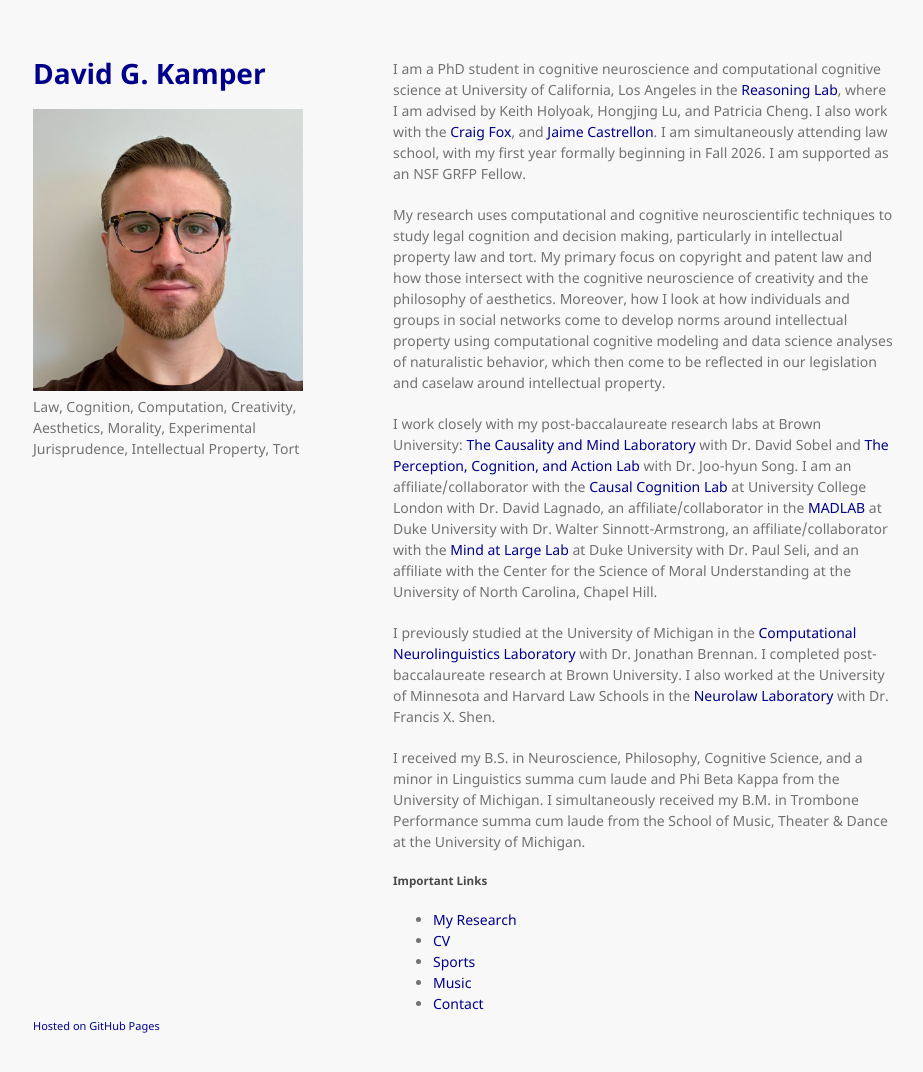
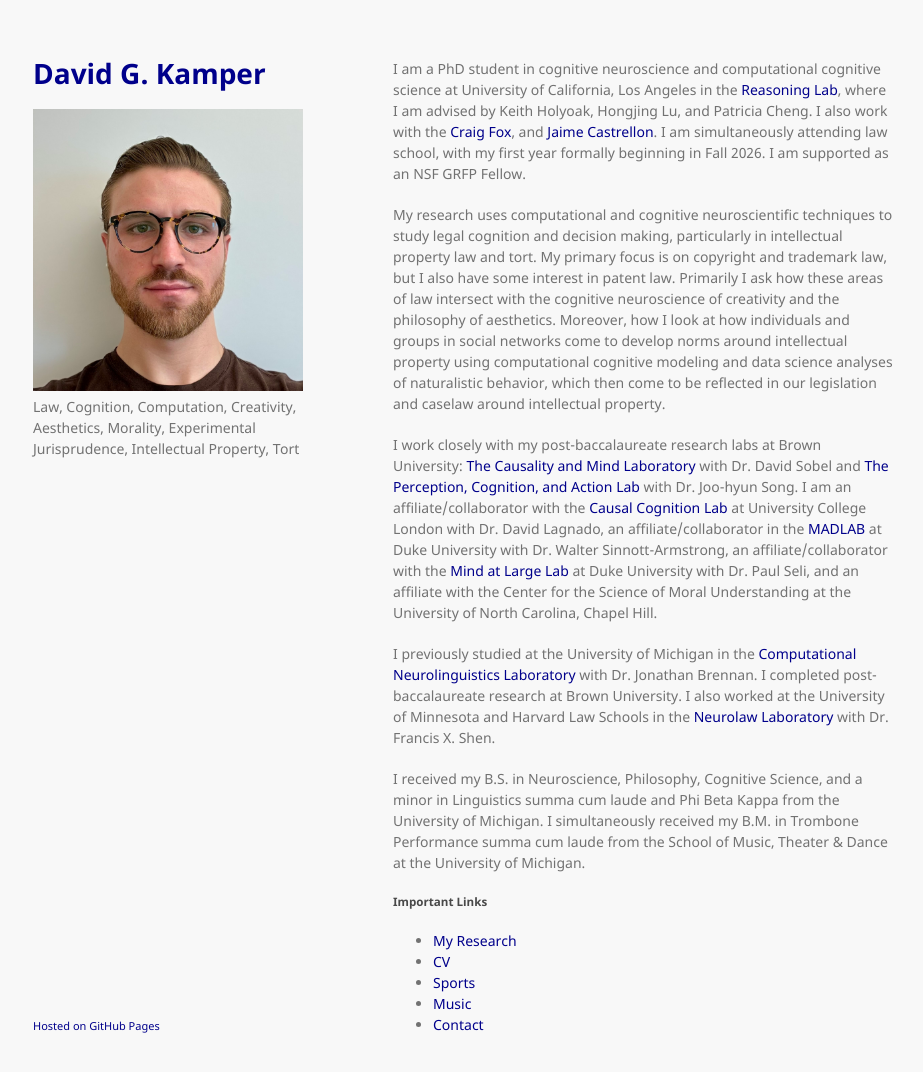
Before and after one commit to dgkamper/dgkamper.github.io, a Jekyll site: the page built from index.md, in a window 1280 px wide and 1105 px high. Shown: the top 1072 px of the window, without its empty margins (177-1100 px from the left). Built offline with Jekyll 4.4.1, drawn with Linux system fonts in a browser that asks for light colours.

Commit message:
Update index.md

```diff
--- a/index.md
+++ b/index.md
@@ -4,7 +4,7 @@
 
 I am a PhD student in cognitive neuroscience and computational cognitive science at University of California, Los Angeles in the [Reasoning Lab](https://reasoninglab.psych.ucla.edu/), where I am advised by Keith Holyoak, Hongjing Lu, and Patricia Cheng. I also work with the [Craig Fox](https://www.craigrfox.com/), and [Jaime Castrellon](https://www.castrellonlab.psych.ucla.edu/). I am simultaneously attending law school, with my first year formally beginning in Fall 2026. I am supported as an NSF GRFP Fellow.
 
-My research uses computational and cognitive neuroscientific techniques to study legal cognition and decision making, particularly in intellectual property law and tort. My primary focus on copyright and patent law and how those intersect with the cognitive neuroscience of creativity and the philosophy of aesthetics. Moreover, how I look at how individuals and groups in social networks come to develop norms around intellectual property using computational cognitive modeling and data science analyses of naturalistic behavior, which then come to be reflected in our legislation and caselaw around intellectual property.
+My research uses computational and cognitive neuroscientific techniques to study legal cognition and decision making, particularly in intellectual property law and tort. My primary focus is on copyright and trademark law, but I also have some interest in patent law. Primarily I ask how these areas of law intersect with the cognitive neuroscience of creativity and the philosophy of aesthetics. Moreover, how I look at how individuals and groups in social networks come to develop norms around intellectual property using computational cognitive modeling and data science analyses of naturalistic behavior, which then come to be reflected in our legislation and caselaw around intellectual property.
 
 I work closely with my post-baccalaureate research labs at Brown University: [The Causality and Mind Laboratory](https://sites.brown.edu/causalityandmindlab/) with Dr. David Sobel and [The Perception, Cognition, and Action Lab](https://research.clps.brown.edu/songlab/index.html) with Dr. Joo-hyun Song. I am an affiliate/collaborator with the [Causal Cognition Lab](https://causalcognitionlab.com/) at University College London with Dr. David Lagnado, an affiliate/collaborator in the [MADLAB](https://kenan.ethics.duke.edu/mad-lab/) at Duke University with Dr. Walter Sinnott-Armstrong, an affiliate/collaborator with the [Mind at Large Lab](https://scholars.duke.edu/person/Paul.Seli) at Duke University with Dr. Paul Seli, and an affiliate with the Center for the Science of Moral Understanding at the University of North Carolina, Chapel Hill.
 
```
